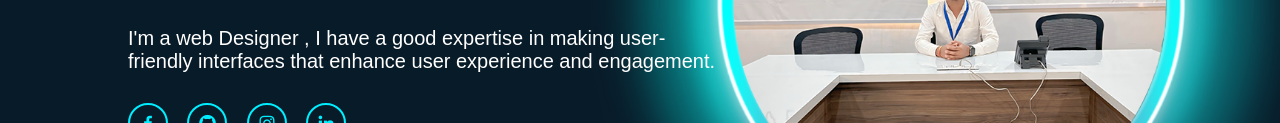
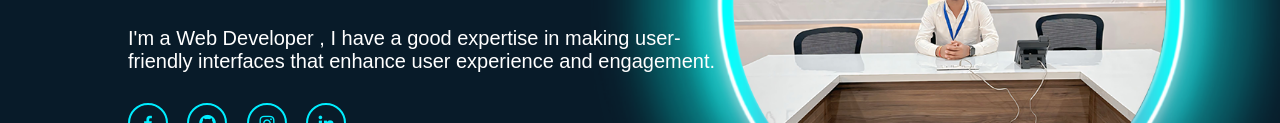
Before and after one commit to Neetil/My-Portfolio, a plain HTML site: page index.html in a window 1280 px wide. Shown: the part 396-519 px from the top of the page. Drawn offline with nearby package versions, Linux system fonts and the light colour scheme.

Commit message:
Update index.html

```diff
--- a/index.html
+++ b/index.html
@@ -32,7 +32,7 @@
             <h3>Hello, It's Me</h3>
             <h1>Neetil</h1>
             <h3>And I'm a <span class="text"> </span></h3>
-            <p>I'm a web Designer , I have a good expertise in making user-friendly interfaces that enhance user experience and engagement.
+            <p>I'm a Web Developer , I have a good expertise in making user-friendly interfaces that enhance user experience and engagement.
                 <br>
             </p>
             <div class="home-sci">
```
